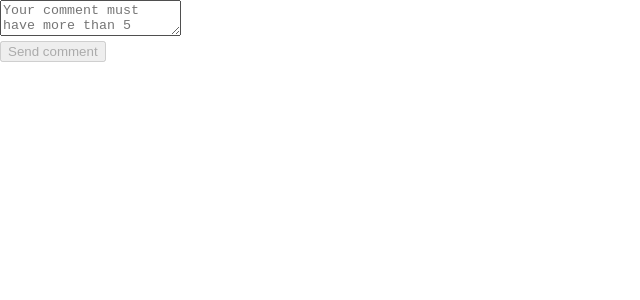
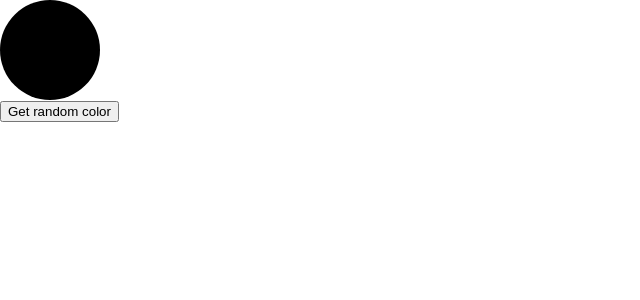
Before and after one commit to Sikstep/monday_1exam, a React (Create React App) app: page / in a window 1280 px wide. Shown: the top 300 px of the page, without its empty margins (0-640 px from the left). Built offline with nearby package versions, Linux system fonts and the light colour scheme.

Commit message:
Tuesday -1st exam rework

```diff
--- a/src/index.tsx
+++ b/src/index.tsx
@@ -1,48 +1,40 @@
-import React, { ChangeEvent, useState } from 'react';
+
+import React, {ChangeEvent, useState} from 'react';
 import ReactDOM from 'react-dom';
 import './index.css';
 
-function LongCommentChecker() {
-    const minSizeComment = 5
-    const [isCommentReady, setIsCommentReady] = useState<boolean>(false)
-    const [comment, setComment] = useState<string>('')
+function Colorize() {
 
-    const onClickSendComment = () => {
-        if (comment.length > minSizeComment) {
-            setComment('')
-        }
+    const [color, setColor] = useState<string>("black")
+    const colors = ["red", "yellow", "green", "blue", "violet", "chartreuse"]
+
+    const styles = {
+        width: "100px",
+        height: "100px",
+        borderRadius: "50%",
+        backgroundColor: "black"
     }
-    const onChangeHandler = (e: ChangeEvent<HTMLTextAreaElement>) => {
-        const newComment = e.currentTarget.value
-        if (newComment.length > minSizeComment) {
-            setIsCommentReady(true)
-        } else {
-            setIsCommentReady(false)
-        }
-        setComment(newComment)
+
+    const getColor = (colors: string[]) => {
+        const nextColor = colors[Math.floor(Math.random() * colors.length)]
+        return nextColor
     }
 
     return (
         <main>
-            <textarea
-                placeholder={'Your comment must have more than 5 charters'}
-                value={comment}
-                onChange={onChangeHandler}
-            />
+            <div style={{...styles, backgroundColor: color}}/>
             <div>
                 <button
-                    disabled={!isCommentReady}
-                    onClick={onClickSendComment}>
-                    Send comment
+                    onClick={() => setColor(getColor(colors))}
+                >
+                    Get random color
                 </button>
             </div>
         </main>
     )
 }
 
-ReactDOM.render(<LongCommentChecker/>, document.getElementById('root'));
-
-// Что нужно написать вместо XXX, чтобы кнопка отправки комментария отрабатывала верно:
-// первоначально кнопка должна быть в состоянии disable, а после успешного выполнения условия
-// (комментарий должен быть больше 5 символов) должна раздизаблиться.
-// ❗ Ответ необходимо дать на основании данных (переменных), которые уже есть в коде
+ReactDOM.render(
+    <Colorize/>, document.getElementById('root')
+);
+// Что надо вставить вместо XXX, чтобы круг менял цвет по клику?
```
